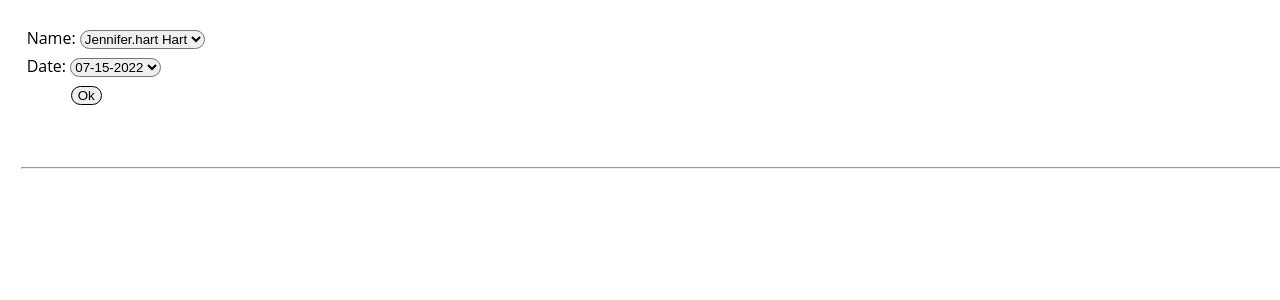
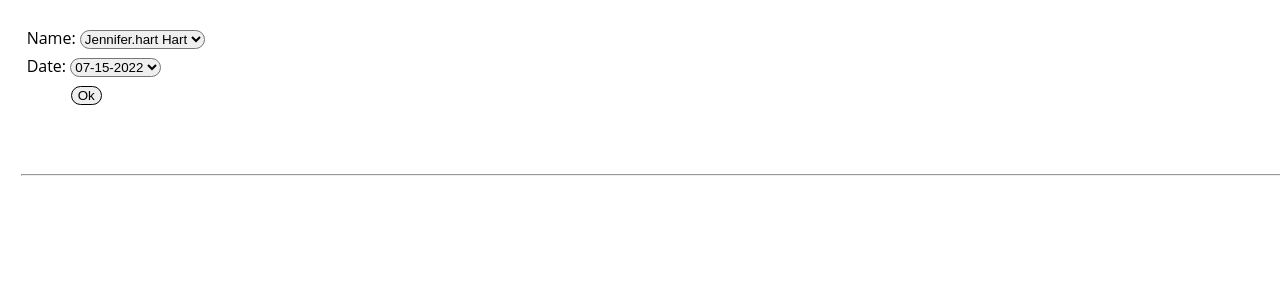
Before and after one commit to diablo3775/timeline-work-2, a React (Create React App) app: page / in a window 1280 px wide. Shown: the top 300 px of the page. Built offline with nearby package versions, Linux system fonts and the light colour scheme.

Commit message:
Update Baka.css

```diff
--- a/src/Baka.css
+++ b/src/Baka.css
@@ -24,7 +24,7 @@
 hr {
     position: absolute;
     width: 100%;
-    margin-top: 112px;
+    margin-top: 119px;
 }
 
  label {
```
